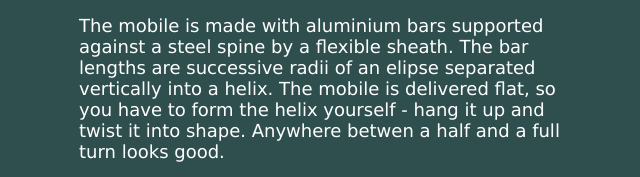
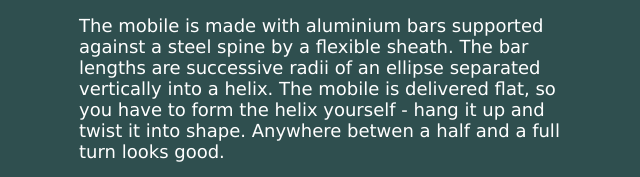
Before and after one commit to spinnerjo/spinnerjo.github.io, a plain HTML site: page index.html in a window 1280 px wide. Shown: the part 313-490 px from the top of the page, 311-951 px from the left. Drawn offline with Linux system fonts and the light colour scheme.

Commit message:
fifth commit

```diff
--- a/index.html
+++ b/index.html
@@ -112,7 +112,7 @@ To buy this mobile, return to
  and purchase it there. But please be prepared to wait for a couple of weeks while I make it.
 <p>
   The mobile is made with aluminium bars supported against a steel spine by a flexible sheath.
-  The bar lengths are successive radii of an elipse  separated vertically into a helix.
+  The bar lengths are successive radii of an ellipse  separated vertically into a helix.
   The mobile is delivered flat, so you have to form the helix yourself -
   hang it up and twist it into shape. Anywhere betwen a half and a full turn looks good.
 <p> The Spinner is a quiet electric motor powered by 2 AAA batteries. Alkaline batteries last for about two months at slower speeds.
```
Also changed, not shown: 1 other file.
